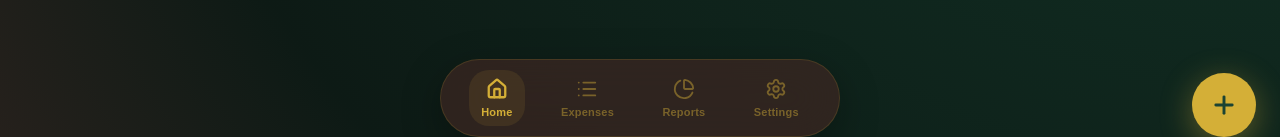
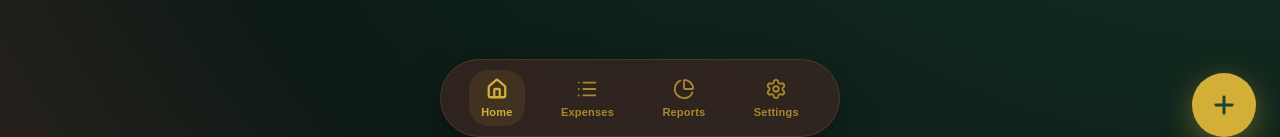
Before and after one commit to PorKeat/telegram-expense-tracker, a Next.js app: page / in a window 1280 px wide. Shown: the part 663-800 px from the top of the page. Built offline with nearby package versions, Linux system fonts and the light colour scheme; no server answers; the database is empty.

Commit message:
fix: restore legacy css variables for contrast and remove outline on focus

```diff
--- a/src/app/globals.css
+++ b/src/app/globals.css
@@ -17,12 +17,18 @@
   --primary-color: #d4af37;
   --primary-glow: rgba(212, 175, 55, 0.4);
 
-  --text-primary: #d4af37; /* Gold */
-  --text-secondary: rgba(212, 175, 55, 0.75); /* Muted Gold */
-  --text-tertiary: rgba(212, 175, 55, 0.45); /* Very Muted */
+  --text-primary: #f2e1a6; /* Very light gold for primary text in dark mode */
+  --text-secondary: #d4af37; /* Standard Gold */
+  --text-tertiary: #a8882b; /* Darker Gold */
 
   --danger-color: #d4af37; /* Kept Gold as per strict palette */
   --success-color: #d4af37;
+
+  /* Legacy compatibility aliases for inline styles */
+  --bg-color: var(--emerald-raw);
+  --surface-color: var(--surface-glass);
+  --surface-color-elevated: var(--surface-glass-heavy);
+  --border-color: var(--surface-glass-border);
 
   --radius-sm: 12px;
   --radius-md: 20px;
@@ -50,9 +56,15 @@
   --primary-color: #1b4332;
   --primary-glow: rgba(27, 67, 50, 0.2);
 
-  --text-primary: #3e2723;
-  --text-secondary: rgba(62, 39, 35, 0.7);
-  --text-tertiary: rgba(62, 39, 35, 0.4);
+  --text-primary: #1b4332; /* Deep Emerald */
+  --text-secondary: #3e2723; /* Dark Brown */
+  --text-tertiary: #6b453d; /* Lighter Brown */
+
+  /* Legacy compatibility aliases for inline styles (Light Mode) */
+  --bg-color: var(--gold-raw);
+  --surface-color: var(--surface-glass);
+  --surface-color-elevated: var(--surface-glass-heavy);
+  --border-color: var(--surface-glass-border);
 }
 
 * {
@@ -135,6 +147,7 @@ h3 { font-size: 18px; font-weight: 500; letter-spacing: -0.2px; }
   gap: var(--spacing-sm);
   text-transform: uppercase;
   letter-spacing: 1px;
+  outline: none;
 }
 
 :root.light-mode .button {
@@ -231,6 +244,7 @@ input::placeholder { color: var(--text-tertiary); font-weight: 400; }
   transition: all 0.3s ease;
   padding: 8px 12px;
   border-radius: var(--radius-md);
+  outline: none;
 }
 
 .nav-item:hover {
--- a/src/components/Reports.jsx
+++ b/src/components/Reports.jsx
@@ -37,7 +37,8 @@ export default function Reports({ expenses, currency, exchangeRate }) {
               color: timeframe === t ? 'var(--bg-color)' : 'var(--text-secondary)',
               textTransform: 'capitalize',
               fontWeight: 500,
-              cursor: 'pointer'
+              cursor: 'pointer',
+              outline: 'none'
             }}
           >
             {t}
```
